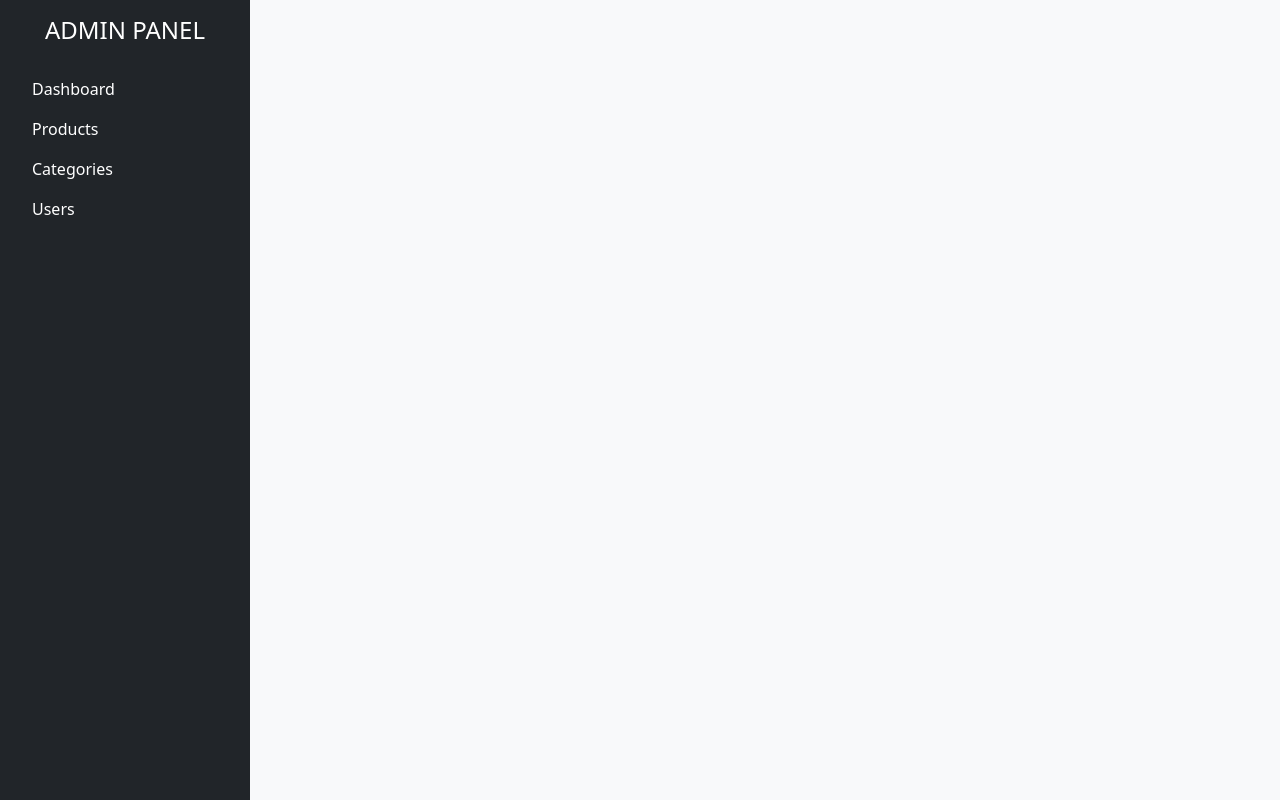
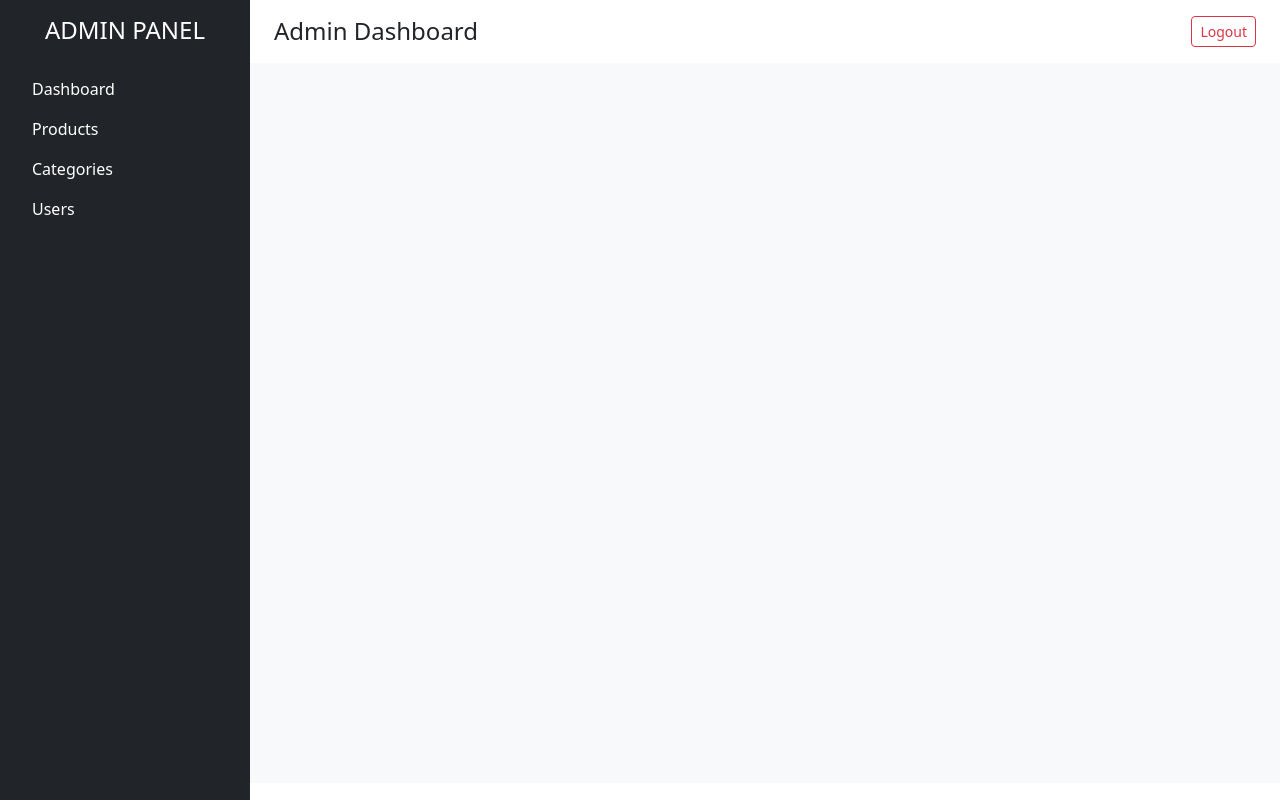
Before and after one commit to tranducanhbodoi/fer202-G4, a React (Create React App) app: page /admin in a window 1280 px wide. Built offline with nearby package versions, Linux system fonts and the light colour scheme; no server answers; sample sign-in values are in the browser's storage.

Commit message:
Implement logout functionality in AdminLayout
Added a logout button that removes user data from localStorage and redirects to the home page.

```diff
--- a/src/pages/admin/AdminLayout.jsx
+++ b/src/pages/admin/AdminLayout.jsx
@@ -8,11 +8,43 @@ const AdminLayout = () => {
     return <Navigate to="/" />;
   }
 
+  const handleLogout = () => {
+    localStorage.removeItem("user");
+    window.location.href = "/";
+  };
+
   return (
     <div className="d-flex">
+
+      {/* SIDEBAR */}
       <Sidebar />
-      <div className="flex-grow-1 p-4 bg-light" style={{ minHeight: "100vh" }}>
-        <Outlet />
+
+      {/* MAIN CONTENT */}
+      <div className="flex-grow-1">
+
+        {/* HEADER */}
+        <div className="d-flex justify-content-between align-items-center bg-white shadow-sm px-4 py-3">
+          <h4 className="mb-0">Admin Dashboard</h4>
+
+          <div>
+            <span className="me-3 fw-bold">
+              {currentUser.fullName}
+            </span>
+
+            <button
+              className="btn btn-outline-danger btn-sm"
+              onClick={handleLogout}
+            >
+              Logout
+            </button>
+          </div>
+        </div>
+
+        {/* PAGE CONTENT */}
+        <div className="p-4 bg-light" style={{ minHeight: "90vh" }}>
+          <Outlet />
+        </div>
+
       </div>
     </div>
   );
```
